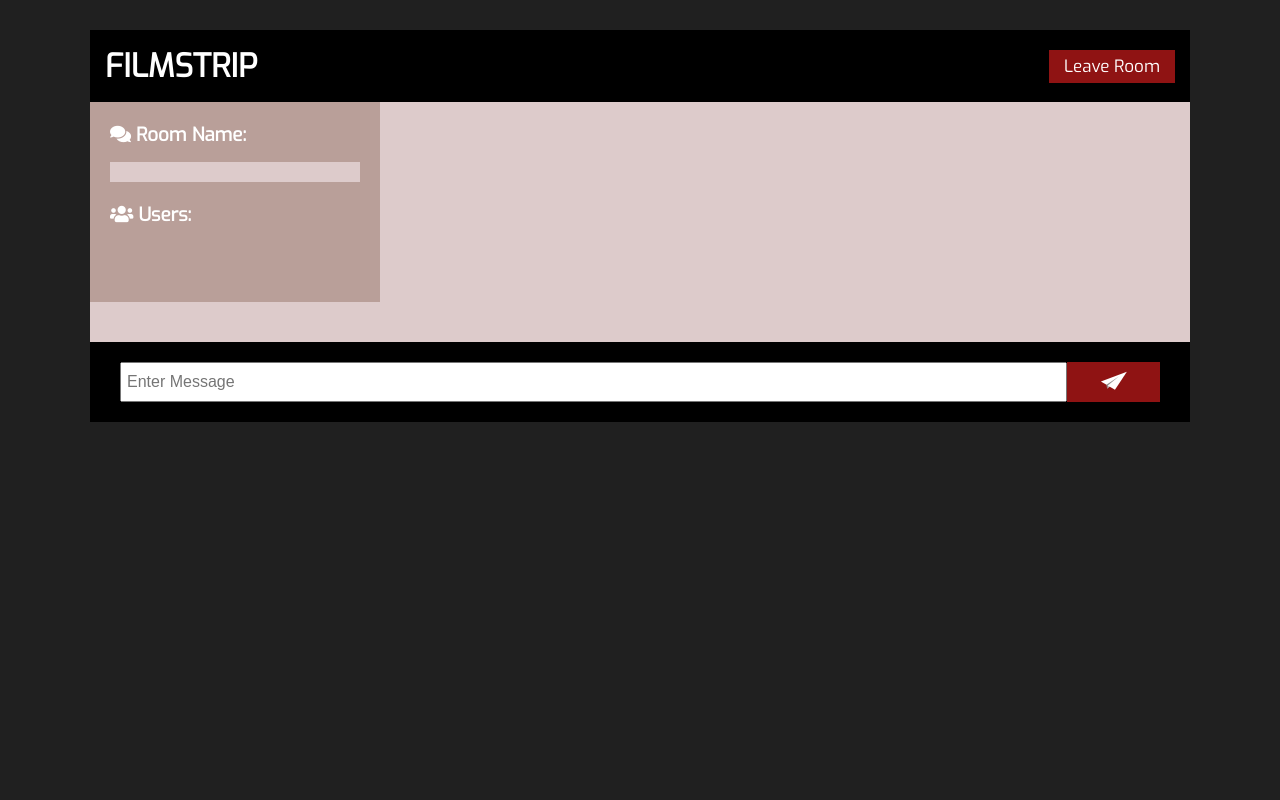
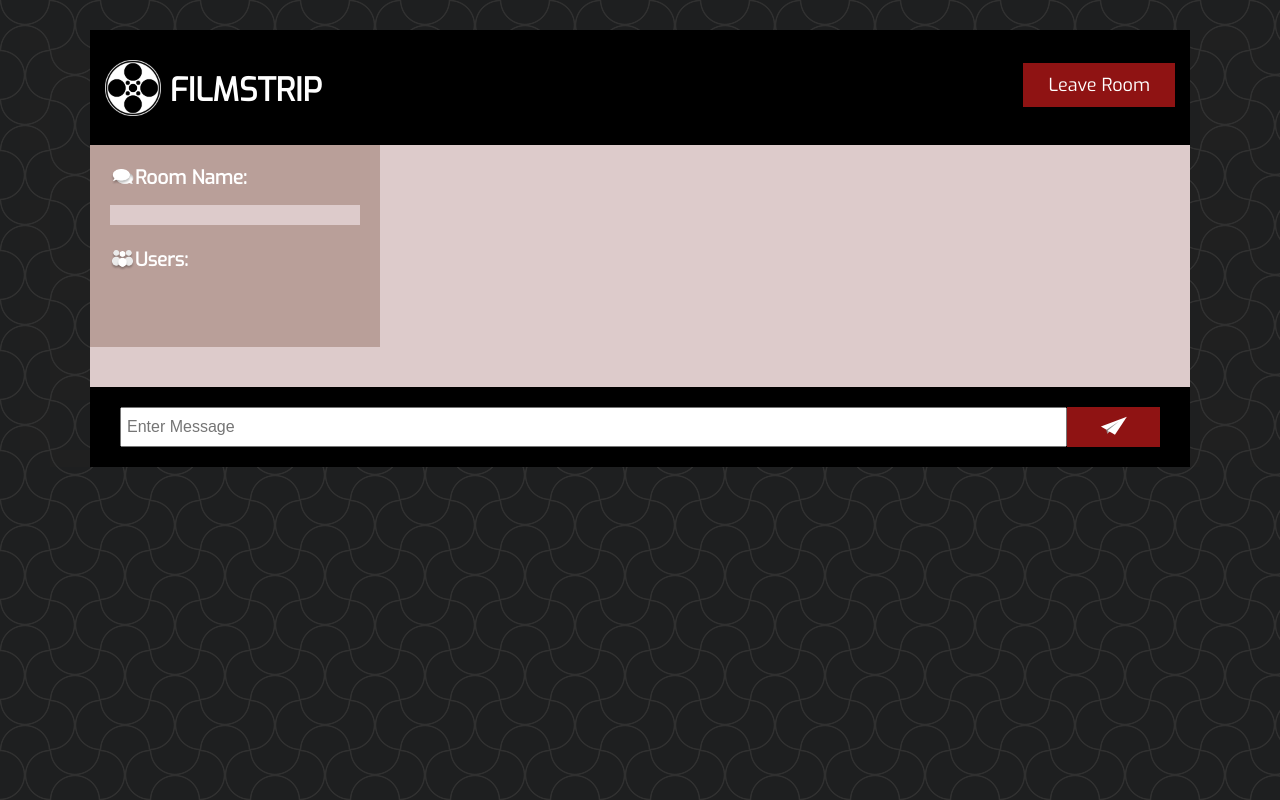
Before and after one commit to SkullTrool/FILMSTRIP, a website: page public/chat.html in a window 1280 px wide. Drawn offline with nearby package versions, Linux system fonts and the light colour scheme; no server answers.

Commit message:
Added h1 tag

```diff
--- a/public/chat.html
+++ b/public/chat.html
@@ -11,19 +11,20 @@
     />
     <link rel="stylesheet" href="https://fonts.googleapis.com/css?family=Exo">
     <link rel="stylesheet" href="css/style.css" />
+    <link rel="icon" type="image/png" href="img/favicon.png">
     <title>FILMSTRIP - Chat for Film Lovers</title>
   </head>
   <body>
     <div class="chat-container">
       <header class="chat-header">
-        <h1>FILMSTRIP</h1>
+        <h1><img src="img/Group 14.png" alt="Logo"/> FILMSTRIP</h1>
         <a id="leave-btn" class="btn">Leave Room</a>
       </header>
       <main class="chat-main">
         <div class="chat-sidebar">
-          <h3><i class="fas fa-comments"></i> Room Name:</h3>
+          <h4><img src="img/Group 7.png" alt="user"/>Room Name:</h4>
           <h2 id="room-name"></h2>
-          <h3><i class="fas fa-users"></i> Users:</h3>
+          <h3><img src="img/Group 13.png" alt="user"/>Users:</h3>
           <ul id="users"></ul>
         </div>
         <div class="chat-messages"></div>
--- a/public/css/style.css
+++ b/public/css/style.css
@@ -5,10 +5,39 @@
 	padding: 0;
 }
 
+html {
+	--s: 50px;
+	--c: #1e1f20;
+	--_s: calc(2*var(--s)) calc(2*var(--s));
+	--_g: 35.36% 35.36% at;
+	--_c: #0000 66%,#303030 68% 70%,#0000 72%;
+	background:
+	  radial-gradient(var(--_g) 100% 25%,var(--_c)) var(--s) var(--s)/var(--_s),
+	  radial-gradient(var(--_g) 0 75%,var(--_c)) var(--s) var(--s)/var(--_s),
+	  radial-gradient(var(--_g) 100% 25%,var(--_c)) 0 0/var(--_s),
+	  radial-gradient(var(--_g) 0 75%,var(--_c)) 0 0/var(--_s),
+	  repeating-conic-gradient(var(--c) 0 25%,#0000 0 50%) 0 0/var(--_s),
+	  radial-gradient(var(--_c)) 0 calc(var(--s)/2)/var(--s) var(--s) var(--c);
+	background-attachment: fixed;
+}
+
 body {
 	font-family: "Exo", sans-serif;
 	font-size: 16px;
 	margin: 20px;
+	--s: 50px;
+	--c: #1e1f20;
+	--_s: calc(2*var(--s)) calc(2*var(--s));
+	--_g: 35.36% 35.36% at;
+	--_c: #0000 66%,#303030 68% 70%,#0000 72%;
+	background:
+	  radial-gradient(var(--_g) 100% 25%,var(--_c)) var(--s) var(--s)/var(--_s),
+	  radial-gradient(var(--_g) 0 75%,var(--_c)) var(--s) var(--s)/var(--_s),
+	  radial-gradient(var(--_g) 100% 25%,var(--_c)) 0 0/var(--_s),
+	  radial-gradient(var(--_g) 0 75%,var(--_c)) 0 0/var(--_s),
+	  repeating-conic-gradient(var(--c) 0 25%,#0000 0 50%) 0 0/var(--_s),
+	  radial-gradient(var(--_c)) 0 calc(var(--s)/2)/var(--s) var(--s) var(--c);
+	background-attachment: fixed;
 }
 
 ul {
@@ -41,6 +70,7 @@ a {
 	background-color: #000000;
 	color: #ffffff;
 	padding: 15px;
+	padding-bottom: 40px;
 	display: flex;
 	align-items: center;
 	justify-content: space-between;
@@ -68,6 +98,20 @@ a {
 
 .chat-sidebar h3 {
 	margin-bottom: 15px;
+}
+
+.chat-sidebar h3 img {
+	position: relative;
+	top: 5px;
+}
+
+.chat-sidebar h4 {
+	margin-bottom: 15px;
+	font-size: 19px;
+}
+.chat-sidebar h4 img {
+	position: relative;
+	top: 3px;
 }
 
 .chat-sidebar ul li {
@@ -122,6 +166,16 @@ a {
 	flex: 1;
 }
 
+#leave-btn {
+	position: relative;
+	top: 10px;
+	padding-left: 25px;
+  	padding-right: 25px;
+  	padding-top: 10px;
+  	padding-bottom: 10px;
+	font-size: 18px;
+}
+
 /* Join Page */
 body {
 	background-color: #202020;
@@ -135,8 +189,15 @@ body {
 
 .join-header {
 	text-align: center;
-	padding: 20px;
+	padding: 10px;
+	padding-bottom: 35px;
 	background-color: black;
+	font-size: 24px;
+}
+
+h1 {
+	width: 560px;
+	height: 60px;
 }
 
 .join-main {
@@ -207,7 +268,6 @@ body {
 #typing-indicator {
 	position: relative;
   	width: 270px;
-  	height: 2;
     padding: 10px;
     font-size: 15px;
     color: #000000;
@@ -234,3 +294,10 @@ body {
   position: relative;
   overflow: visible;
 }
+
+img {
+	max-width: 10%;
+	height: auto;
+	position: relative;
+	top: 15px;
+}
--- a/public/js/main.js
+++ b/public/js/main.js
@@ -113,3 +113,8 @@ socket.on('stopTyping', () => {
   typingIndicator.innerText = '';
   typingIndicator.classList.remove('animating'); // Remove animation class
 });
+
+socket.on('error', (errorMessage) => {
+  alert(errorMessage); // Вывод сообщения об ошибке на экран
+  location.reload(); // Перезагрузка страницы
+});
```
Also changed, not shown: public/index.html (+12 -8 lines), public/img/Group 13.png (added), public/img/Group 14.png (added), public/img/Group 7.png (added), public/img/favicon.png (added).
